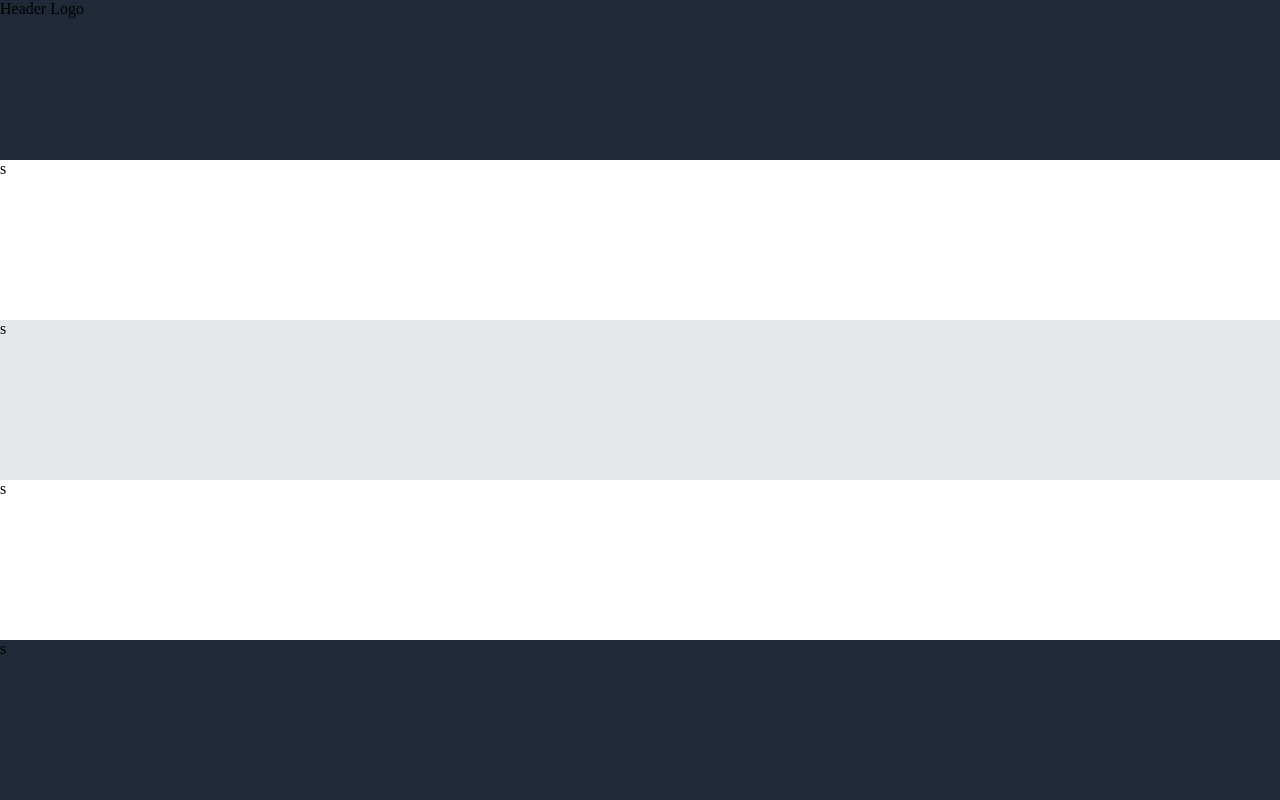
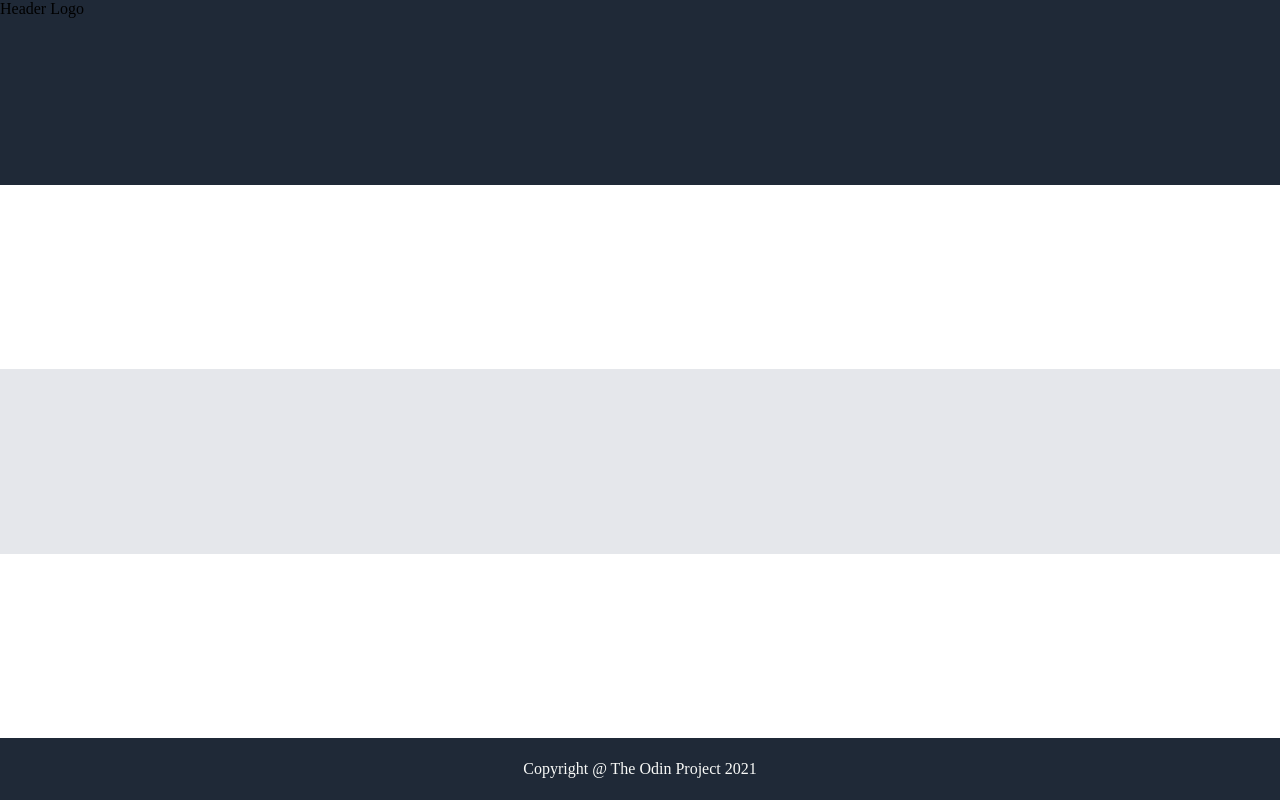
Before and after one commit to abdul2811/odin-landing-page, a plain HTML site: page index.html in a window 1280 px wide. Drawn offline with Linux system fonts and the light colour scheme.

Commit message:
skeleton

```diff
--- a/index.html
+++ b/index.html
@@ -9,26 +9,42 @@
 <body>
 
         <div class="header">
-            Header Logo
+           <div class="header-container1">
+             Header Logo
+            </div>
+
+            <div class="header-container2">
+                <div class="img">
+
+                </div>
+                <div class="sign">
+
+                </div>
+            </div>
         </div>
 
         <div class="info">
-            s
+            <div class="info-container1">
+
+            </div>
+            <div class="info-container2">
+
+            </div>
         </div>
 
         <div class="quote">
-            s
+
         </div>
 
         <div class="action">
-            s
+
             <div class="call">
 
             </div>
         </div>
 
         <div class="footer">
-            s
+            Copyright @ The Odin Project 2021
         </div>
 
 </body>
--- a/styles.css
+++ b/styles.css
@@ -9,18 +9,26 @@ body {
 
 .header, .footer {
     background-color: #1f2937;
+    flex: 3;
+}
+
+.footer {
     flex: 1;
+    display: flex;
+    align-items: center;
+    justify-content: center;
+    color: #F9FAF8;
 }
 
 .info {
-    flex: 1;
+    flex: 3;
 }
 
 .quote {
     background-color: #e5e7eb;
-    flex: 1;
+    flex: 3;
 }
 
 .action {
-    flex: 1;
+    flex: 3;
 }
```
